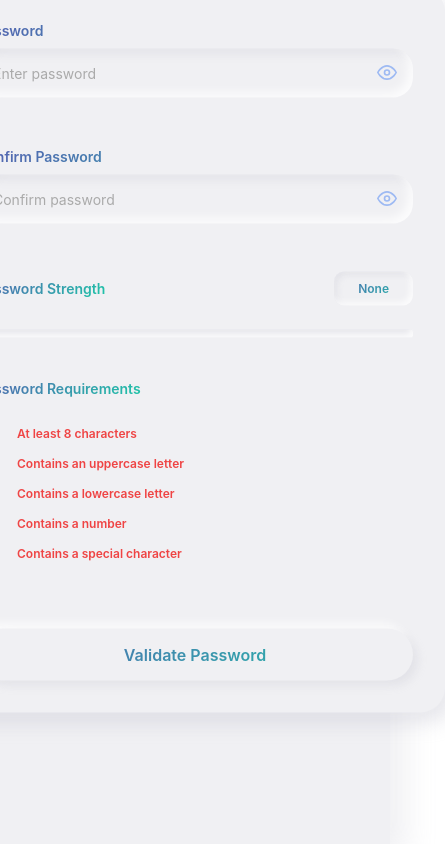
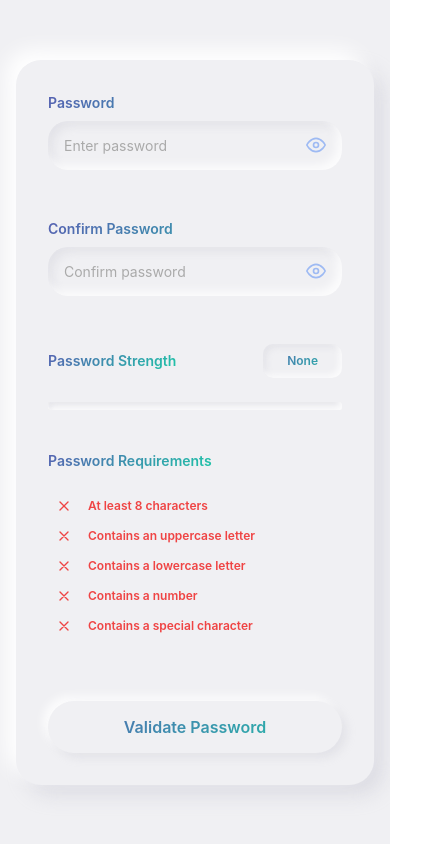
Before and after one commit to romko-kozak/validator, a React (Vite) app: page / in a window 390 px wide. Shown: the whole page, 445 px wide, since content can reach past the window. Built offline with nearby package versions, Linux system fonts and the light colour scheme.

Commit message:
Responsive design improvements

```diff
--- a/src/components/PasswordStrengthIndicator/styles.ts
+++ b/src/components/PasswordStrengthIndicator/styles.ts
@@ -9,6 +9,10 @@ import {
 export const Container = styled.div`
   width: 100%;
   margin-bottom: ${spacing.sm};
+
+  @media (max-height: 740px) {
+    display: none;
+  }
 `;
 
 export const Header = styled.header`
--- a/src/components/PasswordValidator/styles.ts
+++ b/src/components/PasswordValidator/styles.ts
@@ -18,6 +18,11 @@ export const Form = styled.form`
   border-radius: 25px;
   box-shadow: -10px -10px 20px rgba(255, 255, 255, 1),
     10px 10px 20px rgba(174, 174, 192, 0.3);
+
+  @media (max-width: 575px) {
+    width: calc(100vw - 2 * ${spacing.sm});
+    min-width: 320px;
+  }
 `;
 
 export const Container = styled.div`
@@ -34,6 +39,14 @@ export const Container = styled.div`
 
   ${Form} {
     transform: translateY(-10%);
+  }
+
+  @media (max-width: 575px) {
+    padding: 0 ${spacing.sm};
+
+    ${Form} {
+      transform: none;
+    }
   }
 `;
 
```
